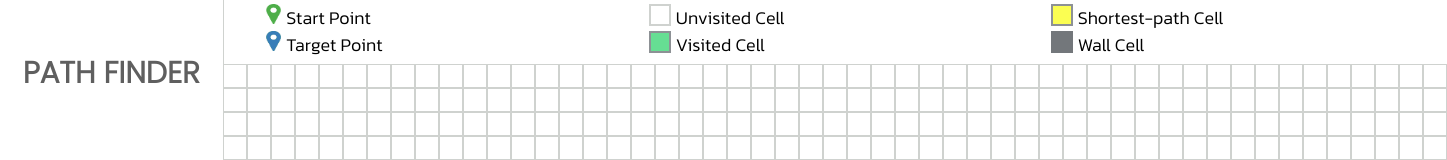
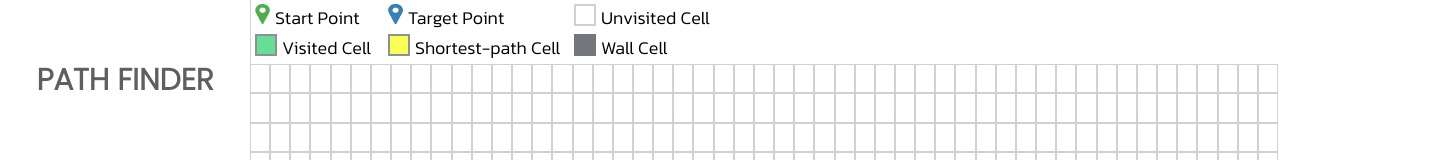
Before and after one commit to ShokhrukhKhuseynov/ShokhrukhKhuseynov.github.io, a website with bundled scripts: page index.html in a window 1280 px wide. Shown: the top 160 px of the page, 1447 px wide, since content can reach past the window. Built offline with nearby package versions, Linux system fonts and the light colour scheme.

Commit message:
fixing bugs with sizing

```diff
--- a/public/css/mystyle.css
+++ b/public/css/mystyle.css
@@ -2,14 +2,10 @@ body {
     height: 100vh;
     width: 100vw;
     padding: 0%;
-    margin: 0px;
-    overflow-y: scroll;
-    /* margin-right: 1%;
-    margin-bottom: 1%; */
-    /* position: fixed; */
+    margin: 0%;
     display: grid;
-    grid-template-columns: max-content max-content;
-    grid-template-rows: max-content max-content;
+    grid-template-columns: max-content auto;
+    grid-template-rows: max-content auto;
     grid-template-areas:
         "sd hd"
         "sd md";
@@ -23,6 +19,8 @@ body {
     height: min-content;
     border-left: 1px solid #CFD2CF;
     height: 100%;
+    display: grid;
+    justify-items: center;
 }
 
 #algorithm-response {
@@ -35,17 +33,17 @@ body {
     margin-top: 4px;
     width: 100%;
     padding: 0px;
-    display: flex;
-    flex-direction: column;
-    flex-wrap: wrap;
+    display: grid;
     height: 60px;
+    grid-template-columns: max-content max-content max-content;
+    column-gap: 15px;
 }
 
 #info-text-container>div {
     font-family: 'Kanit', sans-serif;
     font-size: 18px;
     margin-left: 3.5%;
-    width: fit-content;
+    width: max-content;
 }
 
 #info-text-container>div>img {
@@ -98,12 +96,16 @@ body {
 
 #table {
     border-spacing: 0px;
+    margin-bottom: 2px;
+    margin-right: 2px;
     grid-area: md;
     pointer-events: all;
 }
 
 #table-disabled {
     border-spacing: 0px;
+    margin-bottom: 2px;
+    margin-right: 2px;
     grid-area: md;
     pointer-events: none;
 }
@@ -119,7 +121,7 @@ body {
     grid-template-columns: 1fr;
     grid-area: sd;
     background-color: white;
-    width: 100%;
+    width: 250px;
 }
 
 #side-bar-disabled {
```
